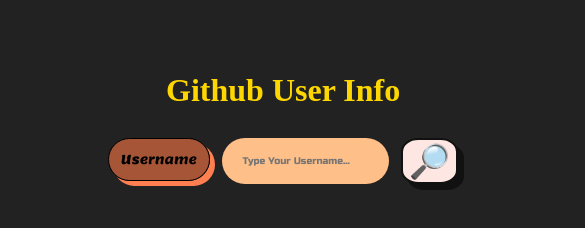
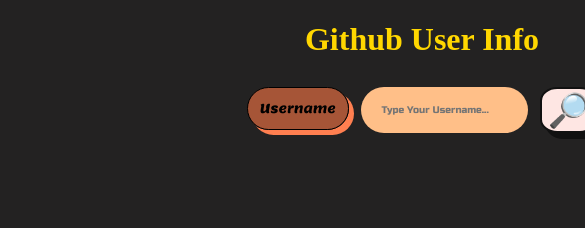
Before and after one commit to Neelesh2005/Github-User-Info, a plain HTML site: page index.html in a window 390 px wide. Shown: the top 228 px of the page, 585 px wide, since content can reach past the window. Drawn offline with Linux system fonts and the light colour scheme; a web font is replaced by a local one.

Commit message:
Update app.css

```diff
--- a/app.css
+++ b/app.css
@@ -249,8 +249,7 @@ h3 {
     body {
         background-color: rgb(35, 34, 34);
         background-image: none;
-        margin: 18.5%;
-        width: 50vh;
+
     }
 
     h1 {
@@ -288,8 +287,7 @@ h3 {
 @media (max-width: 512px) {
     body {
         background-color: rgb(35, 34, 34);
-        margin: 18.5%;
-        width: 50vh;
+
     }
 
     h1 {
```
